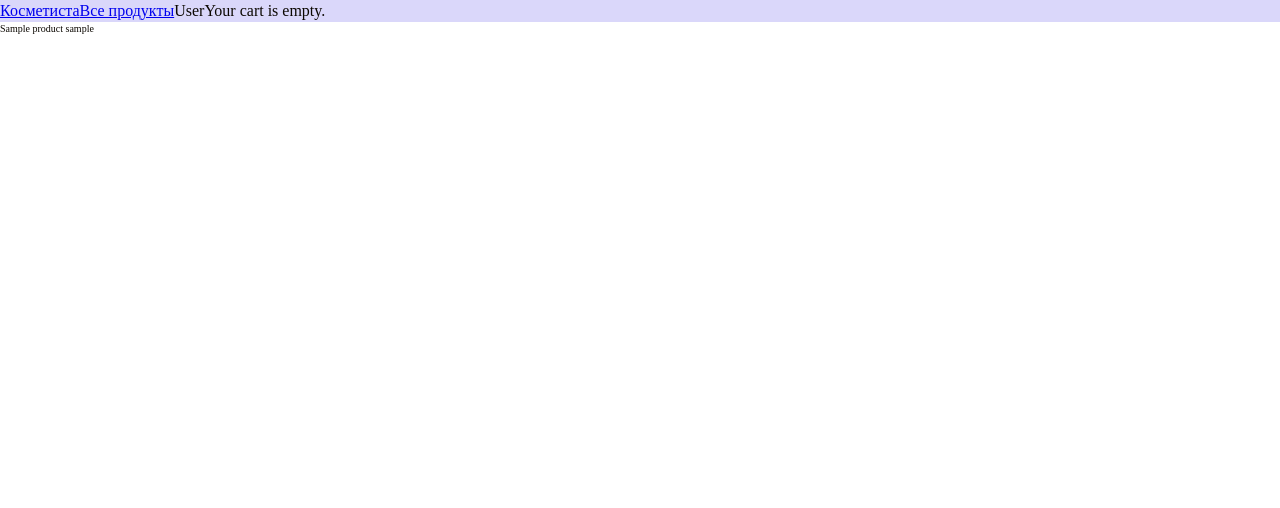
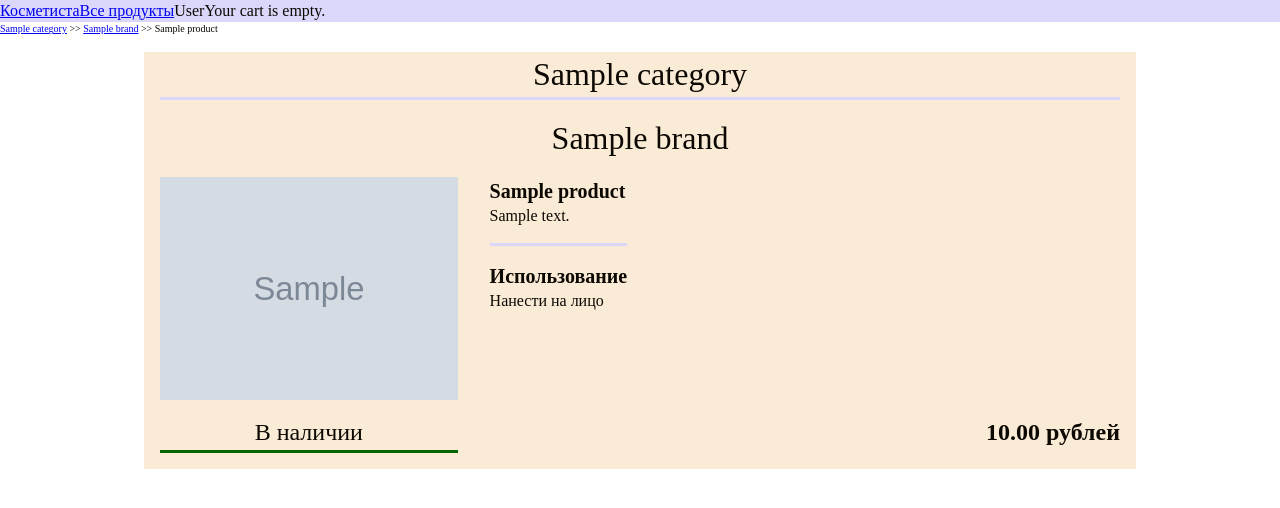
Before and after one commit to ruslaniv/cosmetica_shop, a Django app: a page that uses shop/templates/shop/detail.html in a window 1280 px wide. Shown: the top 508 px of the page. Run offline with Django 3.2, Linux system fonts and the light colour scheme; tables that the repository leaves empty hold one stand-in row (values such as "Sample post"); grey boxes marked "Sample" are stand-in pictures; parts of the project's set-up code (start-up, migrations or seed data) failed here and were passed over.

Commit message:
Add detail product view template

```diff
--- a/shop/templates/shop/detail.html
+++ b/shop/templates/shop/detail.html
@@ -1,6 +1,34 @@
 {% extends "base.html" %}
 {% load static %}
 {% block content %}
-  {{ product.product_name }}
-  {{ product.brand.slug }}
+  <div class="crumb">
+    <a href="{% url 'shop:product_list_by_category' product.category.slug %}">{{ product.category }}</a> >> <a href="{% url 'shop:product_list_by_brand' product.brand.slug %}">{{ product.brand }}</a>  >> {{ product.product_name }}
+  </div>
+  <div class="container-wide">
+    <div class="product">
+      <div class="header">
+        <p class="category">{{ product.category }}</p>
+        <p class="brand">{{ product.brand }}</p>
+      </div>
+      <div class="body">
+        <img src="{{ product.image.url }}" alt="">
+        <div class="desc">
+          <h1>{{ product.product_name }}</h1>
+          <p>{{ product.description }}</p>
+          <h1>Использование</h1>
+          <p>Нанести на лицо</p>
+        </div>
+      </div>
+      <div class="footer">
+        <div class="stock">
+          {% if product.available %}
+            <p class="available">В наличии</p>
+          {% else %}
+            <p class="unavailable">Нет в наличии</p>
+          {% endif %}
+        </div>
+        <div class="price">{{ product.price }} рублей</div>
+      </div>
+    </div>
+  </div>
 {% endblock content%}
--- a/static/css/base-min.css
+++ b/static/css/base-min.css
@@ -1,3 +1,3 @@
-*,*:before,*:after{box-sizing:border-box;padding:0;margin:0}html{color:#0c0802;font-size:62.5%;line-height:1.4}header{background-color:#dad7fa;font-size:1.6rem;display:flex}.container{width:60%;margin:0 auto}.product{background-color:#faebd7;margin:1.6rem}.product .header{font-size:3.2rem;padding:0 1.6rem}.product .header .category{text-align:center;margin:1.6rem 0;border-bottom:3px solid #dad7fa}.product .header .brand{margin-bottom:1.6rem}.product .body{display:flex}.product .body img{width:30%;margin:0 1.6rem}.product .body .desc{margin:0 1.6rem}.product .body .desc a{color:#212121}.product .body .desc p{font-size:1.6rem;text-align:justify}.product .footer{display:flex;justify-content:space-between}.product .footer .stock{width:30%;margin:1.6rem;text-align:center;font-size:2.4rem}.product .footer .stock .unavailable{border-bottom:3px solid darkred}.product .footer .stock .available{border-bottom:3px solid #006400}.product .footer .price{margin:1.6rem;font-size:2.4rem;font-weight:bold}
+*,*:before,*:after{box-sizing:border-box;padding:0;margin:0}html{color:#0c0802;font-size:62.5%;line-height:1.4}header{background-color:#dad7fa;font-size:1.6rem;display:flex}.container{width:60%;margin:0 auto}.container-wide{width:80%;margin:0 auto}.container-wide .product .header .brand{text-align:center}.container-wide .product .body .desc p:first-of-type{padding-bottom:1.6rem;margin-bottom:1.6rem;border-bottom:3px solid #dad7fa}.product{background-color:#faebd7;margin:1.6rem}.product .header{font-size:3.2rem;padding:0 1.6rem}.product .header .category{text-align:center;margin:1.6rem 0;border-bottom:3px solid #dad7fa}.product .header .brand{margin-bottom:1.6rem}.product .body{display:flex}.product .body img{width:30%;margin:0 1.6rem}.product .body .desc{margin:0 1.6rem}.product .body .desc a{color:#212121}.product .body .desc p{font-size:1.6rem;text-align:justify}.product .footer{display:flex;justify-content:space-between}.product .footer .stock{width:30%;margin:1.6rem;text-align:center;font-size:2.4rem}.product .footer .stock .unavailable{border-bottom:3px solid darkred}.product .footer .stock .available{border-bottom:3px solid #006400}.product .footer .price{margin:1.6rem;font-size:2.4rem;font-weight:bold}
 
 /*# sourceMappingURL=base-min.css.map */
```
Also changed, not shown: static/css/base.scss (+15 -0 lines), 1 other file.
